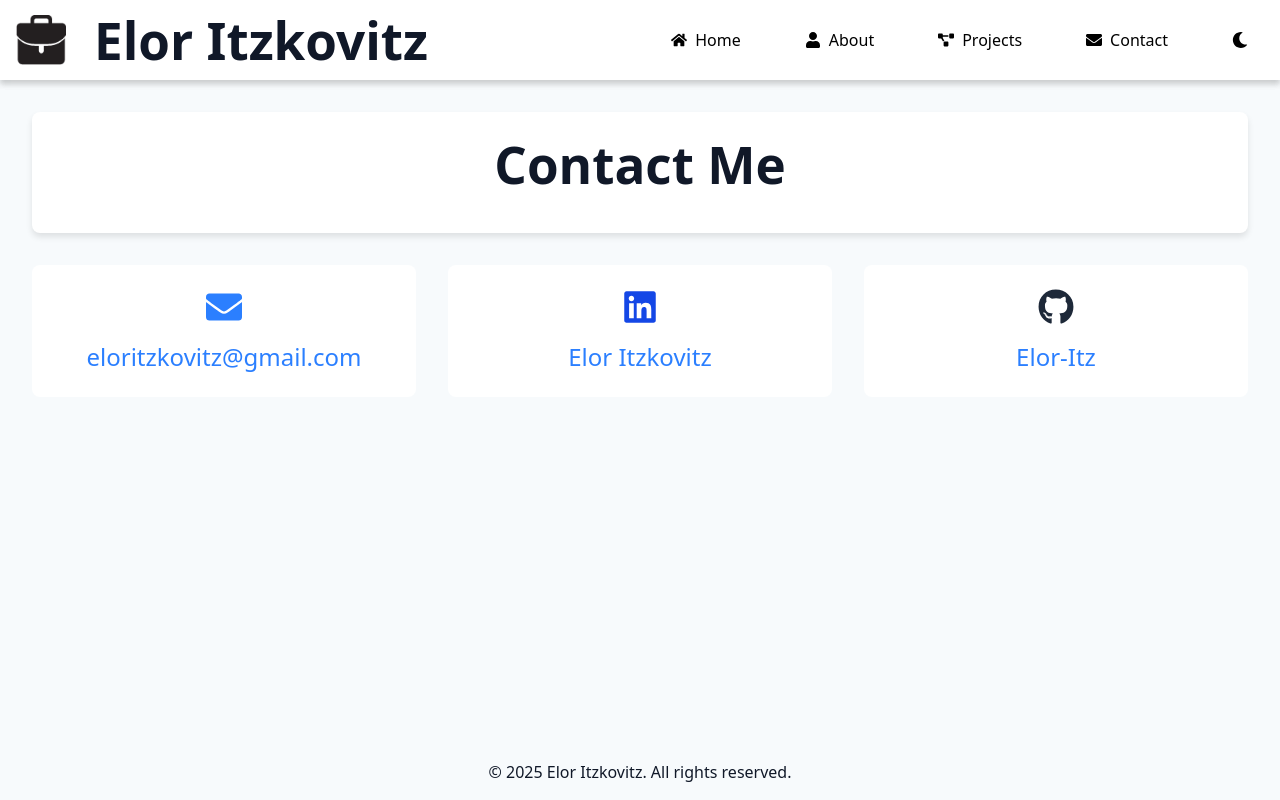
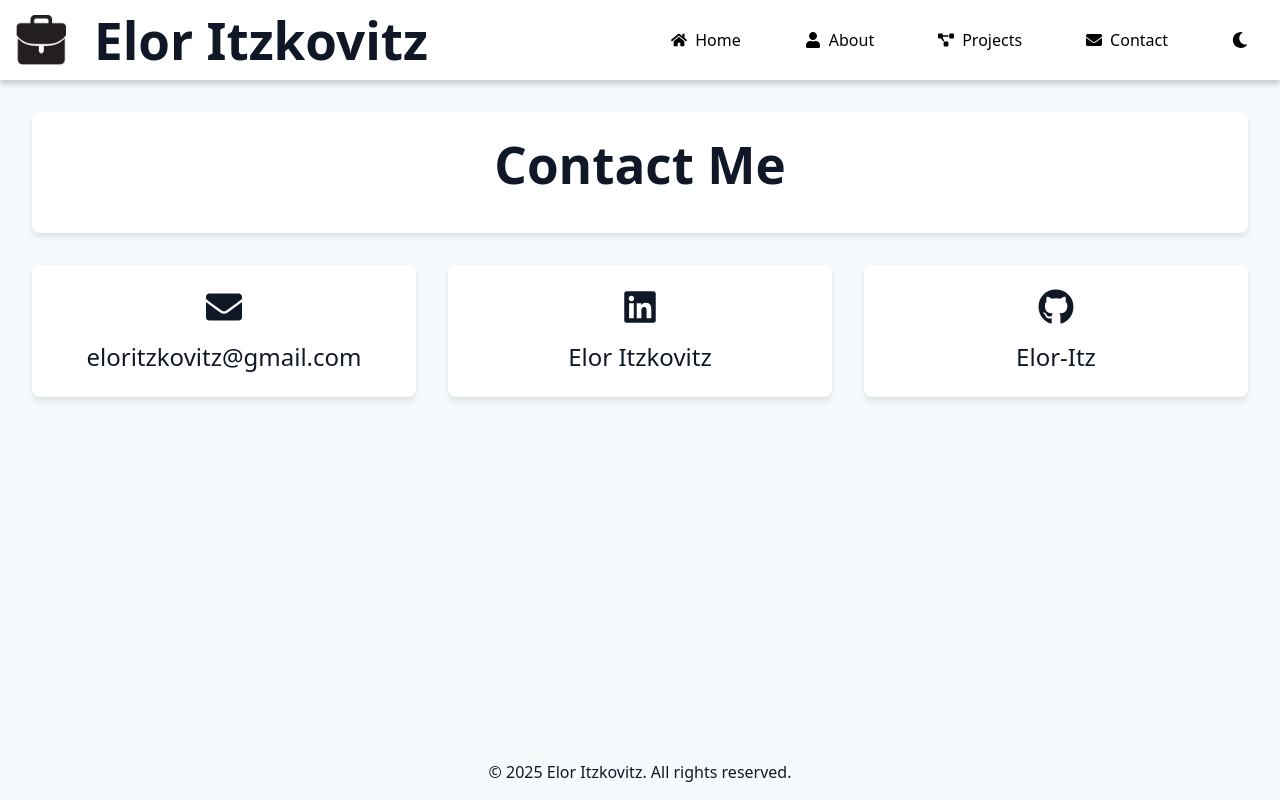
Before and after one commit to eloritzkovitz/portfolio, a React (Vite) app: page /contact in a window 1280 px wide. Built offline with nearby package versions, Linux system fonts and the light colour scheme.

Commit message:
Small updates

```diff
--- a/src/components/GitHubStats.tsx
+++ b/src/components/GitHubStats.tsx
@@ -132,11 +132,11 @@ const GitHubStats: React.FC<GitHubStatsProps> = ({
                 href={repo.html_url}
                 target="_blank"
                 rel="noopener noreferrer"
-                className="text-blue-600 text-2xl font-semibold hover:underline"
+                className="text-2xl font-semibold hover:underline"
               >
                 {repo.name}
               </a>
-              <span className="text-sm text-gray-500">
+              <span className="text-sm text-gray-500 dark:text-gray-200">
                 {repo.stargazers_count} ⭐
               </span>
             </li>
--- a/src/pages/Contact.tsx
+++ b/src/pages/Contact.tsx
@@ -12,22 +12,22 @@ function Contact() {
 
       <div className="grid grid-cols-1 sm:grid-cols-2 lg:grid-cols-3 gap-8">
         {/* Email Card */}
-        <div className="bg-white rounded-lg p-6 flex flex-col items-center text-center">
-          <FaEnvelope className="text-blue-500 text-4xl mb-4" />
+        <div className="bg-white shadow-md rounded-lg p-6 flex flex-col items-center text-center">
+          <FaEnvelope className="text-4xl mb-4" />
           <a
             href="mailto:eloritzkovitz@gmail.com"
-            className="text-blue-500 text-2xl hover:underline"
+            className="text-2xl hover:underline"
           >
             eloritzkovitz@gmail.com
           </a>
         </div>
 
         {/* LinkedIn Card */}
-        <div className="bg-white rounded-lg p-6 flex flex-col items-center text-center">
-          <FaLinkedin className="text-blue-700 text-4xl mb-4" />
+        <div className="bg-white shadow-md rounded-lg p-6 flex flex-col items-center text-center">
+          <FaLinkedin className="text-4xl mb-4" />
           <a
             href="https://linkedin.com/in/elor-itzkovitz"
-            className="text-blue-500 text-2xl hover:underline"
+            className="text-2xl hover:underline"
             target="_blank"
             rel="noopener noreferrer"
           >
@@ -36,11 +36,11 @@ function Contact() {
         </div>
 
         {/* GitHub Card */}
-        <div className="bg-white rounded-lg p-6 flex flex-col items-center text-center">
-          <FaGithub className="text-gray-800 text-4xl mb-4" />
+        <div className="bg-white shadow-md rounded-lg p-6 flex flex-col items-center text-center">
+          <FaGithub className="text-4xl mb-4" />
           <a
             href="https://github.com/Elor-Itz"
-            className="text-blue-500 text-2xl hover:underline"
+            className="text-2xl hover:underline"
             target="_blank"
             rel="noopener noreferrer"
           >
--- a/src/styles/index.css
+++ b/src/styles/index.css
@@ -230,6 +230,11 @@ button:focus-visible {
   color: #ffffff;
 }
 
+.toggle-theme-btn:hover {
+  color: #747bff;
+  transform: scale(1.1);
+}
+
 @media (prefers-color-scheme: light) {
   :root {
     color: #213547;
```
